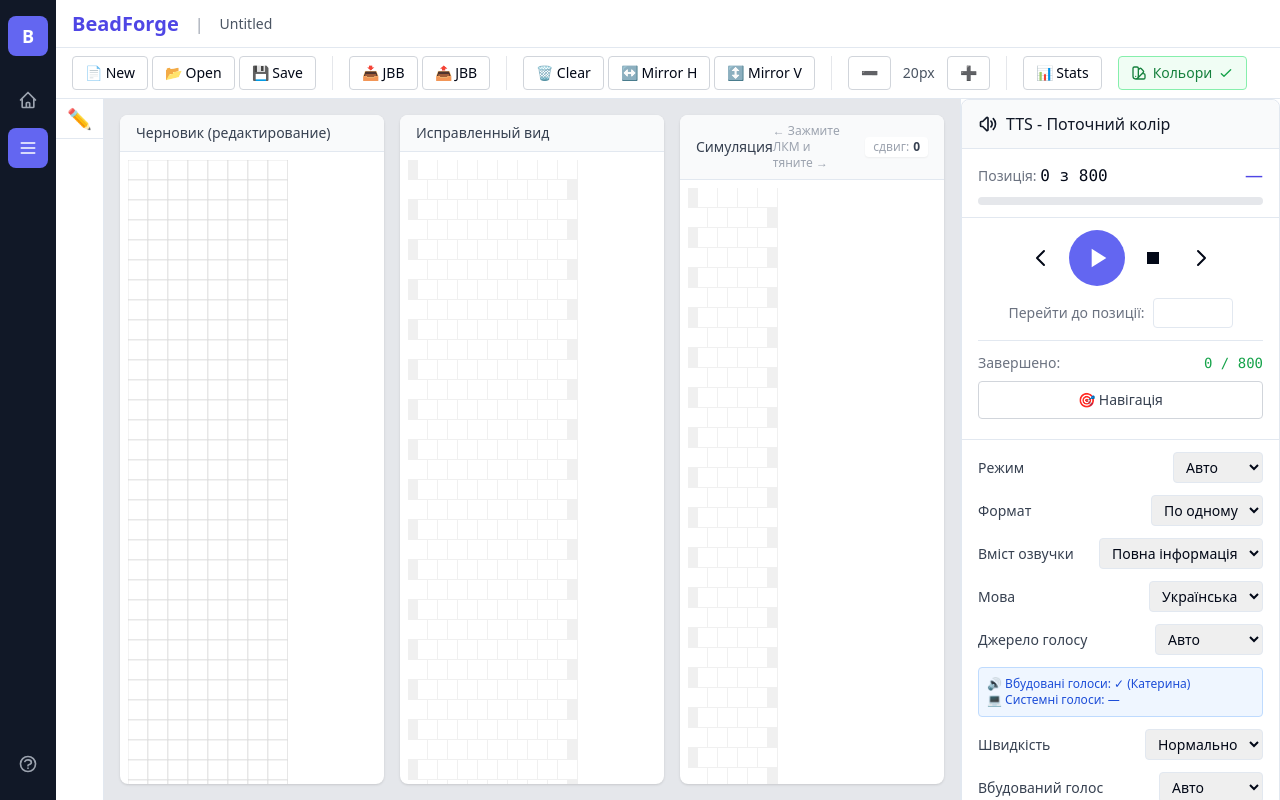
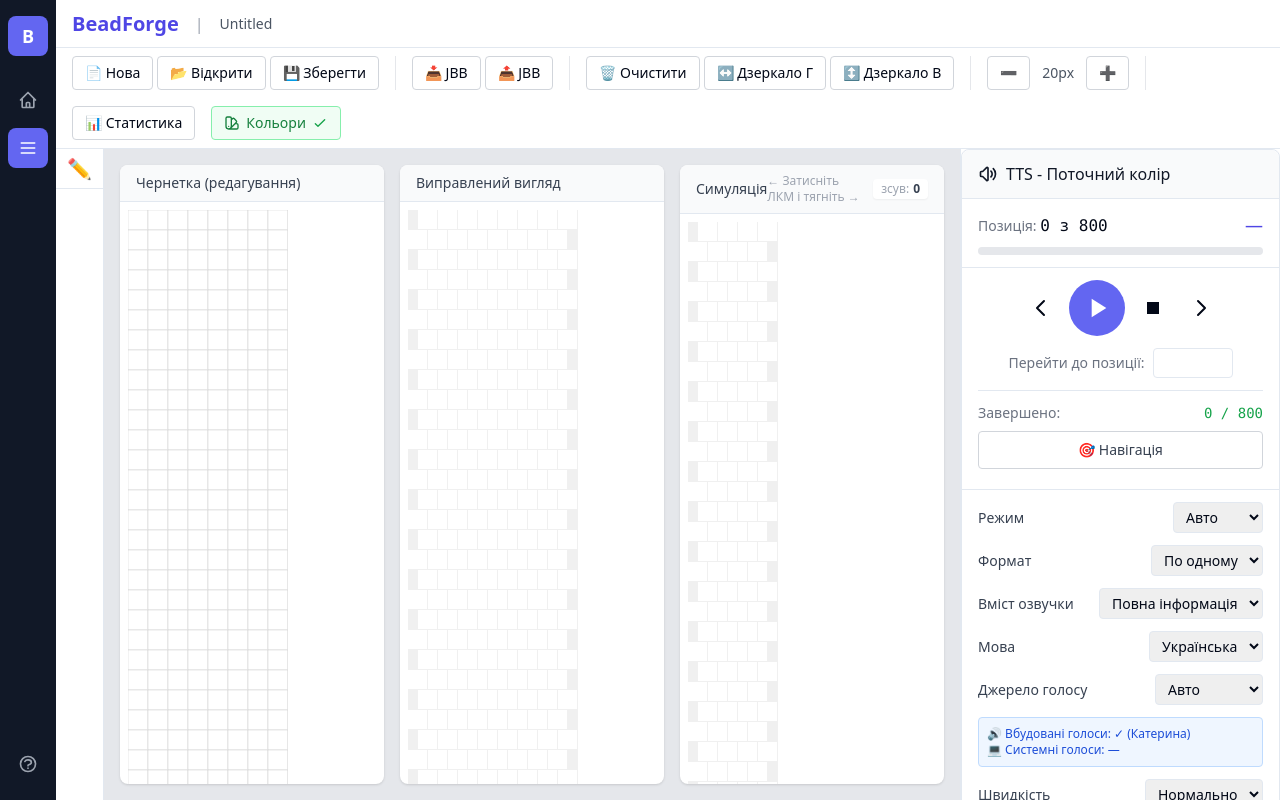
Before and after one commit to AqueGen/BeadForge, a Next.js app: page /rope in a window 1280 px wide. Built offline with nearby package versions, Linux system fonts and the light colour scheme.

Commit message:
Localize the UI to Ukrainian, including toolbars, dialogs, navigation, and messages. Remove support for Russian and English TTS configurations.

```diff
--- a/src/app/rope/page.tsx
+++ b/src/app/rope/page.tsx
@@ -39,7 +39,7 @@ function NewPatternDialog({
   return (
     <div className="fixed inset-0 z-50 flex items-center justify-center bg-black/50">
       <div className="w-80 rounded-lg bg-white p-6 shadow-xl">
-        <h2 className="mb-4 text-lg font-semibold">Новая схема</h2>
+        <h2 className="mb-4 text-lg font-semibold">Нова схема</h2>
 
         <div className="mb-4">
           <label className="mb-1 block text-sm font-medium text-gray-700">
@@ -57,7 +57,7 @@ function NewPatternDialog({
 
         <div className="mb-6">
           <label className="mb-1 block text-sm font-medium text-gray-700">
-            Высота (ряды): 0-1000
+            Висота (ряди): 0-1000
           </label>
           <input
             type="number"
@@ -74,13 +74,13 @@ function NewPatternDialog({
             onClick={onClose}
             className="rounded border px-4 py-2 text-sm hover:bg-gray-50"
           >
-            Отмена
+            Скасувати
           </button>
           <button
             onClick={handleCreate}
             className="rounded bg-primary-500 px-4 py-2 text-sm text-white hover:bg-primary-600"
           >
-            Создать
+            Створити
           </button>
         </div>
       </div>
@@ -230,7 +230,7 @@ export default function RopeEditorPage() {
         onShowStats={() => {
           const stats = actions.getStats();
           alert(
-            `Ширина: ${stats.width}\nВысота: ${stats.usedHeight}/${stats.height}\nРаппорт: ${stats.repeat}\nВсего бусин: ${stats.totalBeads}`
+            `Ширина: ${stats.width}\nВисота: ${stats.usedHeight}/${stats.height}\nРапорт: ${stats.repeat}\nВсього бісерин: ${stats.totalBeads}`
           );
         }}
         onSaveJBB={() => actions.saveJBB()}
@@ -256,19 +256,19 @@ export default function RopeEditorPage() {
                 : 'justify-between px-3 bg-green-50'
             }`}
             onClick={sidebarCollapsed ? handleSidebarToggle : undefined}
-            title={sidebarCollapsed ? 'Открыть редактирование' : undefined}
+            title={sidebarCollapsed ? 'Відкрити редагування' : undefined}
           >
             {sidebarCollapsed ? (
-              <span className="text-xl" title="Открыть редактирование">✏️</span>
+              <span className="text-xl" title="Відкрити редагування">✏️</span>
             ) : (
               <>
                 <span className="text-xs font-semibold uppercase tracking-wider text-green-700">
-                  ✏️ Редактирование
+                  ✏️ Редагування
                 </span>
                 <button
                   onClick={handleSidebarToggle}
                   className="rounded p-1 text-gray-400 hover:bg-green-100 hover:text-gray-600"
-                  title="Закрыть редактирование"
+                  title="Закрити редагування"
                 >
                   ✕
                 </button>
@@ -282,7 +282,7 @@ export default function RopeEditorPage() {
               {/* Drawing Tools */}
               <div className="mb-4">
                 <h3 className="mb-2 text-xs font-semibold uppercase tracking-wider text-gray-500">
-                  Инструменты
+                  Інструменти
                 </h3>
                 <div className="flex gap-1">
                   <button
@@ -292,7 +292,7 @@ export default function RopeEditorPage() {
                         ? 'bg-primary-500 text-white'
                         : 'bg-gray-100 hover:bg-gray-200'
                     }`}
-                    title="Карандаш"
+                    title="Олівець"
                   >
                     ✏️
                   </button>
@@ -314,7 +314,7 @@ export default function RopeEditorPage() {
                         ? 'bg-primary-500 text-white'
                         : 'bg-gray-100 hover:bg-gray-200'
                     }`}
-                    title="Пипетка"
+                    title="Піпетка"
                   >
                     💧
                   </button>
@@ -324,7 +324,7 @@ export default function RopeEditorPage() {
               {/* Color Palette */}
               <div className="mb-4">
                 <h3 className="mb-2 text-xs font-semibold uppercase tracking-wider text-gray-500">
-                  Цвета
+                  Кольори
                 </h3>
                 {/* Skip button */}
                 <button
@@ -334,7 +334,7 @@ export default function RopeEditorPage() {
                       ? 'border-primary-500 bg-gray-100'
                       : 'border-gray-300 bg-white hover:bg-gray-50'
                   }`}
-                  title="Пропуск (не озвучивается)"
+                  title="Пропуск (не озвучується)"
                 >
                   <span className="flex h-5 w-5 items-center justify-center rounded-full border border-gray-400 text-gray-500 text-[10px] font-bold">
                     ✕
@@ -351,7 +351,7 @@ export default function RopeEditorPage() {
               {/* Sample Patterns */}
               <div className="border-t pt-3">
                 <h3 className="mb-2 text-xs font-semibold uppercase tracking-wider text-gray-500">
-                  Примеры
+                  Приклади
                 </h3>
                 <div className="space-y-1">
                   {SAMPLE_PATTERNS.map((sample) => (
@@ -369,13 +369,13 @@ export default function RopeEditorPage() {
 
               <div className="mt-4 border-t pt-3">
                 <h3 className="mb-2 text-xs font-semibold uppercase tracking-wider text-gray-500">
-                  Информация
+                  Інформація
                 </h3>
                 <p className="text-xs text-gray-600">
-                  Размер: {pattern.width} × {pattern.height}
+                  Розмір: {pattern.width} × {pattern.height}
                 </p>
                 <p className="text-xs text-gray-600">
-                  Цвет: {selectedColor === SKIP_COLOR_INDEX ? 'Пропуск' : (DEFAULT_COLORS[selectedColor]?.name || `#${selectedColor}`)}
+                  Колір: {selectedColor === SKIP_COLOR_INDEX ? 'Пропуск' : (DEFAULT_COLORS[selectedColor]?.name || `#${selectedColor}`)}
                 </p>
               </div>
             </div>
@@ -385,7 +385,7 @@ export default function RopeEditorPage() {
         {/* Canvas Area - overflow-hidden to prevent page scroll */}
         <main className="flex flex-1 gap-4 overflow-hidden bg-gray-200 p-4">
           <CanvasPanel
-            title="Черновик (редактирование)"
+            title="Чернетка (редагування)"
             pattern={pattern}
             zoom={zoom}
             viewType="draft"
@@ -398,7 +398,7 @@ export default function RopeEditorPage() {
           />
 
           <CanvasPanel
-            title="Исправленный вид"
+            title="Виправлений вигляд"
             pattern={pattern}
             zoom={zoom}
             viewType="corrected"
@@ -409,7 +409,7 @@ export default function RopeEditorPage() {
           />
 
           <CanvasPanel
-            title="Симуляция"
+            title="Симуляція"
             pattern={pattern}
             zoom={zoom}
             viewType="simulation"
--- a/src/components/editor/CanvasPanel.tsx
+++ b/src/components/editor/CanvasPanel.tsx
@@ -195,9 +195,9 @@ export const CanvasPanel: FC<CanvasPanelProps> = ({
           <h4 className="text-sm font-medium text-gray-700">{title}</h4>
           {viewType === 'simulation' && onShiftChange && (
             <div className="flex items-center gap-3">
-              <span className="text-xs text-gray-400">← Зажмите ЛКМ и тяните →</span>
+              <span className="text-xs text-gray-400">← Затисніть ЛКМ і тягніть →</span>
               <div className="flex items-center gap-1 rounded bg-white px-2 py-0.5 text-xs shadow-sm">
-                <span className="text-gray-400">сдвиг:</span>
+                <span className="text-gray-400">зсув:</span>
                 <span className="font-bold text-gray-700">{shift}</span>
               </div>
             </div>
--- a/src/components/editor/Toolbar.tsx
+++ b/src/components/editor/Toolbar.tsx
@@ -102,14 +102,14 @@ export const Toolbar: FC<ToolbarProps> = ({
     <div className="flex flex-wrap items-center gap-4 border-b bg-white px-4 py-2">
       {/* File operations */}
       <ToolbarGroup>
-        <ToolButton onClick={onNew} title="New Pattern">
-          📄 New
+        <ToolButton onClick={onNew} title="Нова схема">
+          📄 Нова
         </ToolButton>
-        <ToolButton onClick={handleLoadClick} title="Open Pattern (.beadforge, .jbb)">
-          📂 Open
+        <ToolButton onClick={handleLoadClick} title="Відкрити схему (.beadforge, .jbb)">
+          📂 Відкрити
         </ToolButton>
-        <ToolButton onClick={onSave} title="Save Pattern (.beadforge)">
-          💾 Save
+        <ToolButton onClick={onSave} title="Зберегти схему (.beadforge)">
+          💾 Зберегти
         </ToolButton>
         <input
           ref={fileInputRef}
@@ -124,12 +124,12 @@ export const Toolbar: FC<ToolbarProps> = ({
       {(onLoadJBB || onSaveJBB) && (
         <ToolbarGroup>
           {onLoadJBB && (
-            <ToolButton onClick={handleLoadJBBClick} title="Import JBead .jbb file">
+            <ToolButton onClick={handleLoadJBBClick} title="Імпорт JBead .jbb файлу">
               📥 JBB
             </ToolButton>
           )}
           {onSaveJBB && (
-            <ToolButton onClick={onSaveJBB} title="Export to JBead .jbb format">
+            <ToolButton onClick={onSaveJBB} title="Експорт у формат JBead .jbb">
               📤 JBB
             </ToolButton>
           )}
@@ -149,37 +149,37 @@ export const Toolbar: FC<ToolbarProps> = ({
           <ToolButton
             active={tool === 'pencil'}
             onClick={() => onToolChange('pencil')}
-            title="Pencil Tool"
+            title="Олівець"
           >
-            ✏️ Pencil
+            ✏️ Олівець
           </ToolButton>
           <ToolButton
             active={tool === 'fill'}
             onClick={() => onToolChange('fill')}
-            title="Fill Tool"
+            title="Заливка"
           >
-            🪣 Fill
+            🪣 Заливка
           </ToolButton>
           <ToolButton
             active={tool === 'pipette'}
             onClick={() => onToolChange('pipette')}
-            title="Color Picker"
+            title="Піпетка"
           >
-            💧 Pick
+            💧 Піпетка
           </ToolButton>
         </ToolbarGroup>
       )}
 
       {/* Pattern operations */}
       <ToolbarGroup>
-        <ToolButton onClick={onClear} title="Clear Pattern">
-          🗑️ Clear
+        <ToolButton onClick={onClear} title="Очистити схему">
+          🗑️ Очистити
         </ToolButton>
-        <ToolButton onClick={onMirrorH} title="Mirror Horizontal">
-          ↔️ Mirror H
+        <ToolButton onClick={onMirrorH} title="Віддзеркалити горизонтально">
+          ↔️ Дзеркало Г
         </ToolButton>
-        <ToolButton onClick={onMirrorV} title="Mirror Vertical">
-          ↕️ Mirror V
+        <ToolButton onClick={onMirrorV} title="Віддзеркалити вертикально">
+          ↕️ Дзеркало В
         </ToolButton>
       </ToolbarGroup>
 
@@ -187,14 +187,14 @@ export const Toolbar: FC<ToolbarProps> = ({
       <ToolbarGroup>
         <ToolButton
           onClick={() => onZoomChange(Math.max(5, zoom - 5))}
-          title="Zoom Out"
+          title="Зменшити"
         >
           ➖
         </ToolButton>
         <span className="flex items-center px-2 text-sm text-gray-600">{zoom}px</span>
         <ToolButton
           onClick={() => onZoomChange(Math.min(50, zoom + 5))}
-          title="Zoom In"
+          title="Збільшити"
         >
           ➕
         </ToolButton>
@@ -202,8 +202,8 @@ export const Toolbar: FC<ToolbarProps> = ({
 
       {/* Stats */}
       <div className="flex gap-1">
-        <ToolButton onClick={onShowStats} title="Show Statistics">
-          📊 Stats
+        <ToolButton onClick={onShowStats} title="Показати статистику">
+          📊 Статистика
         </ToolButton>
       </div>
 
--- a/src/lib/tts/colorNames.ts
+++ b/src/lib/tts/colorNames.ts
@@ -326,6 +326,7 @@ export function getLanguageCode(language: TTSLanguage): string {
 
 /**
  * Get available languages
+ * Note: Only Ukrainian is currently supported. Structure kept for future localization.
  */
 export function getAvailableLanguages(): Array<{
   code: TTSLanguage;
@@ -334,7 +335,5 @@ export function getAvailableLanguages(): Array<{
 }> {
   return [
     { code: 'uk', name: 'Ukrainian', nativeName: 'Українська' },
-    { code: 'en', name: 'English', nativeName: 'English' },
-    { code: 'ru', name: 'Russian', nativeName: 'Русский' },
   ];
 }
```
Also changed, not shown: src/app/page.tsx (+15 -15 lines), src/components/layout/Navigation.tsx (+8 -8 lines), src/lib/tts/audioTTS.ts (+1 -16 lines).
